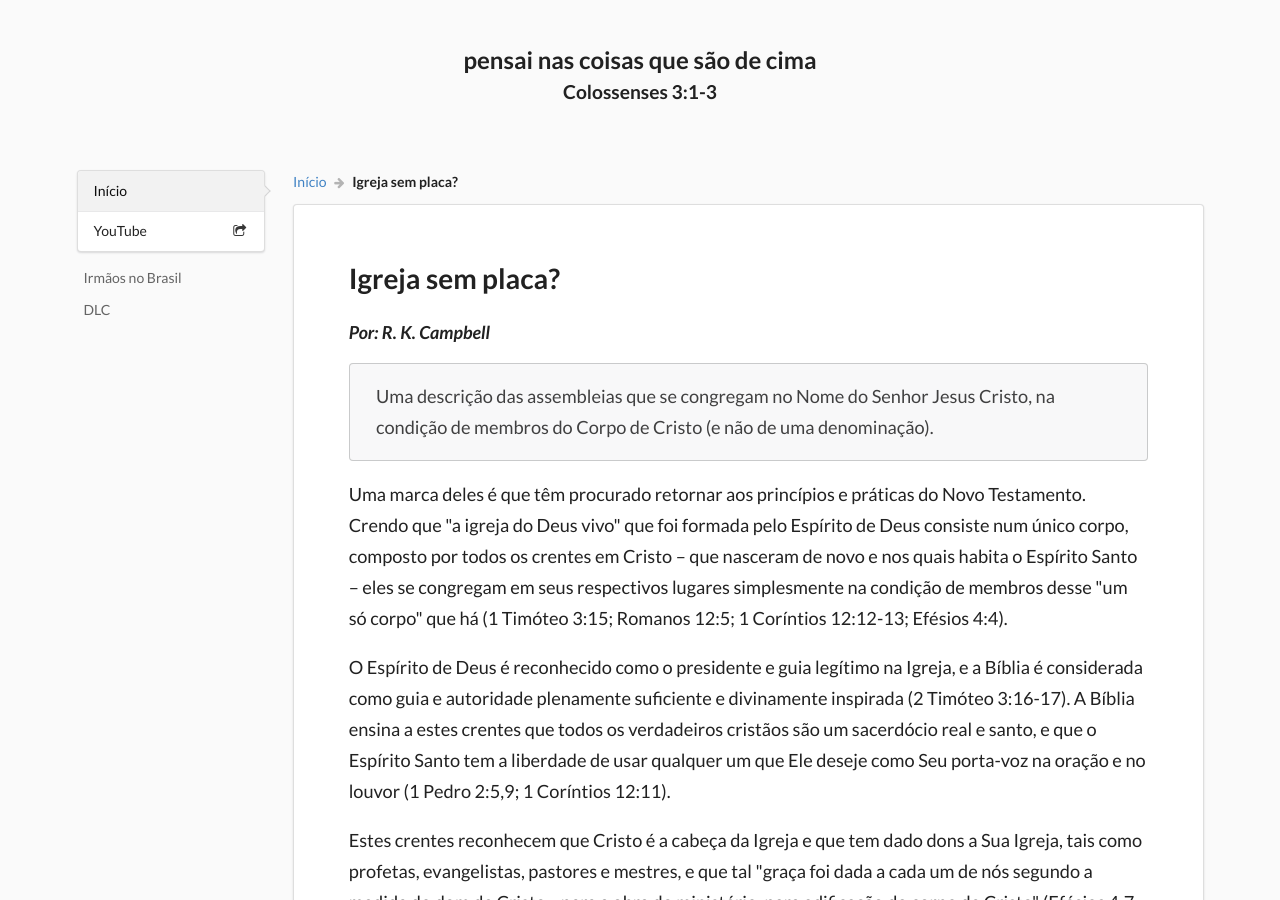
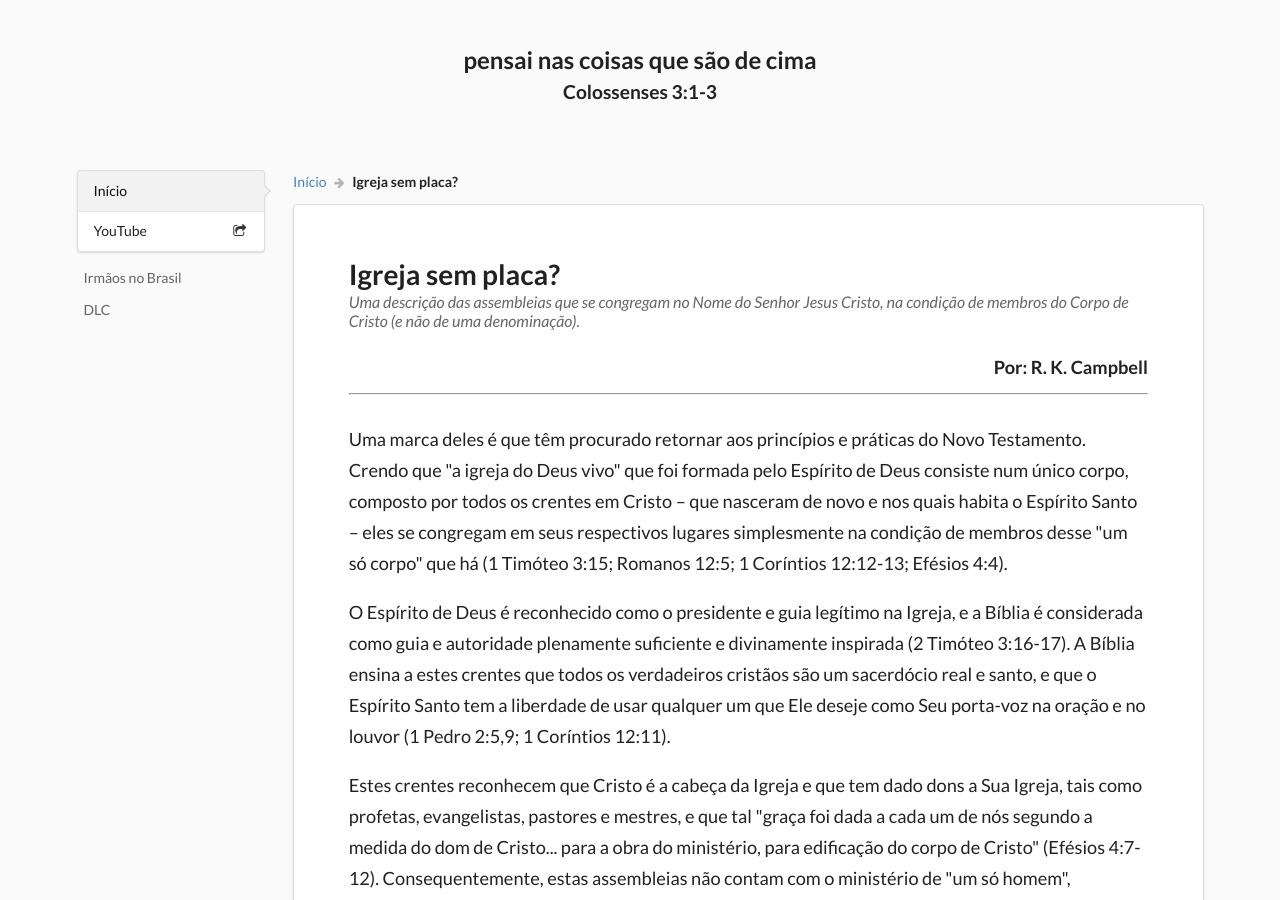
Before and after one commit to coisasdoalto/coisasdoalto.org, a Jekyll site: the page built from _posts/artigos/2016-05-24-igreja-sem-placa.markdown, in a window 1280 px wide and 900 px high. Built offline with Jekyll 4.4.1, drawn with Linux system fonts in a browser that asks for light colours.

Commit message:
Mudando formatação do cabeçalho dos artigos (titulo, descricao, autor...)

```diff
--- a/_layouts/article.html
+++ b/_layouts/article.html
@@ -9,11 +9,23 @@ layout: default
 </div>
 
 <div class="ui very padded segment ler">
-  <h1>{{ page.title }}</h1>
-  <h3><em>Por: {{ page.author }}</em></h3>
-  <div class="ui message">
+
+  <h1 class="ui left aligned header">{{ page.title }}
+    {% if page.excerpt %}
+      <div class="sub header"><em>{{ page.excerpt }}</em></div>
+    {% endif %}
+  </h1>
+  {% if page.author %}
+    <div class="ui right aligned tiny divi header">Por: {{ page.author }}</div>
+  {% endif %}
+  <hr>
+  <br>
+
+  <!-- <span><em>Por: {{ page.author }}</em></span> -->
+
+  <!-- <div class="ui message">
   	<p>{{ page.excerpt }}</p>
-  </div>
+  </div> -->
 
   {{ content }}
 
```
